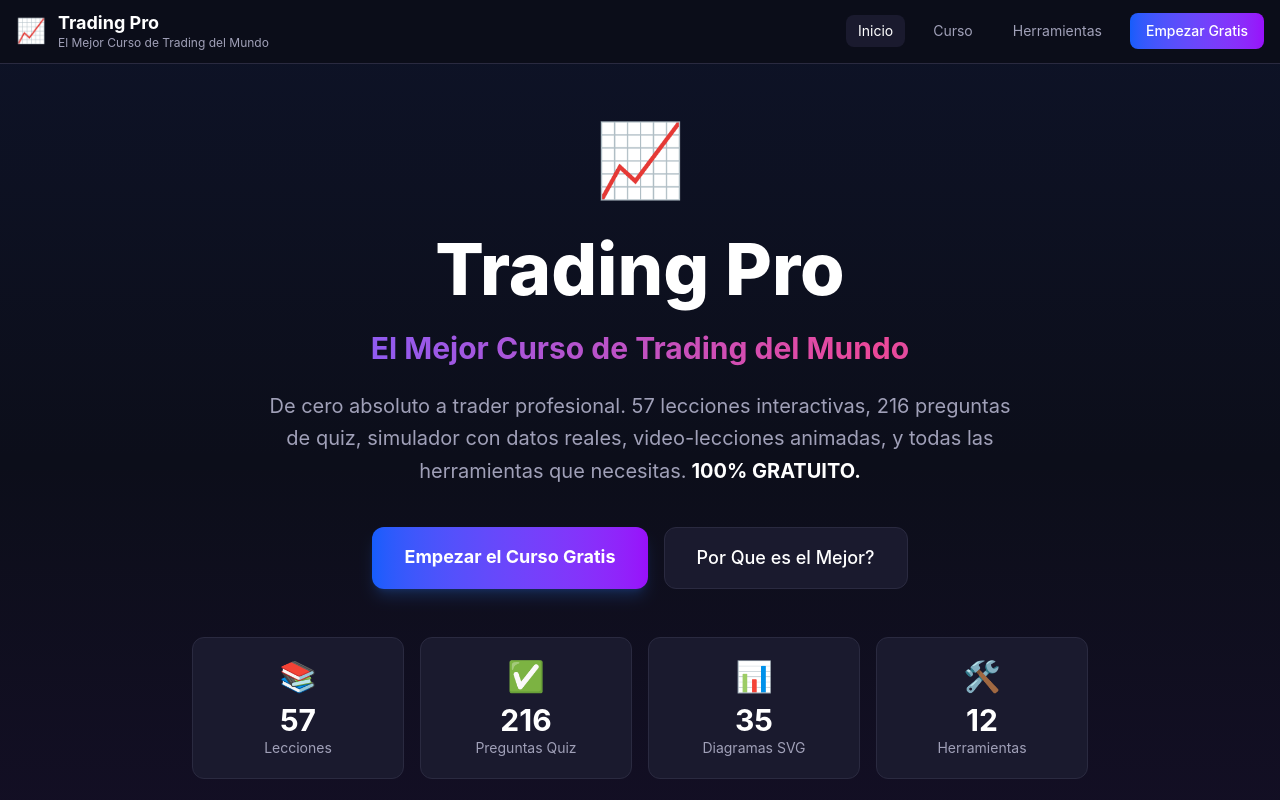
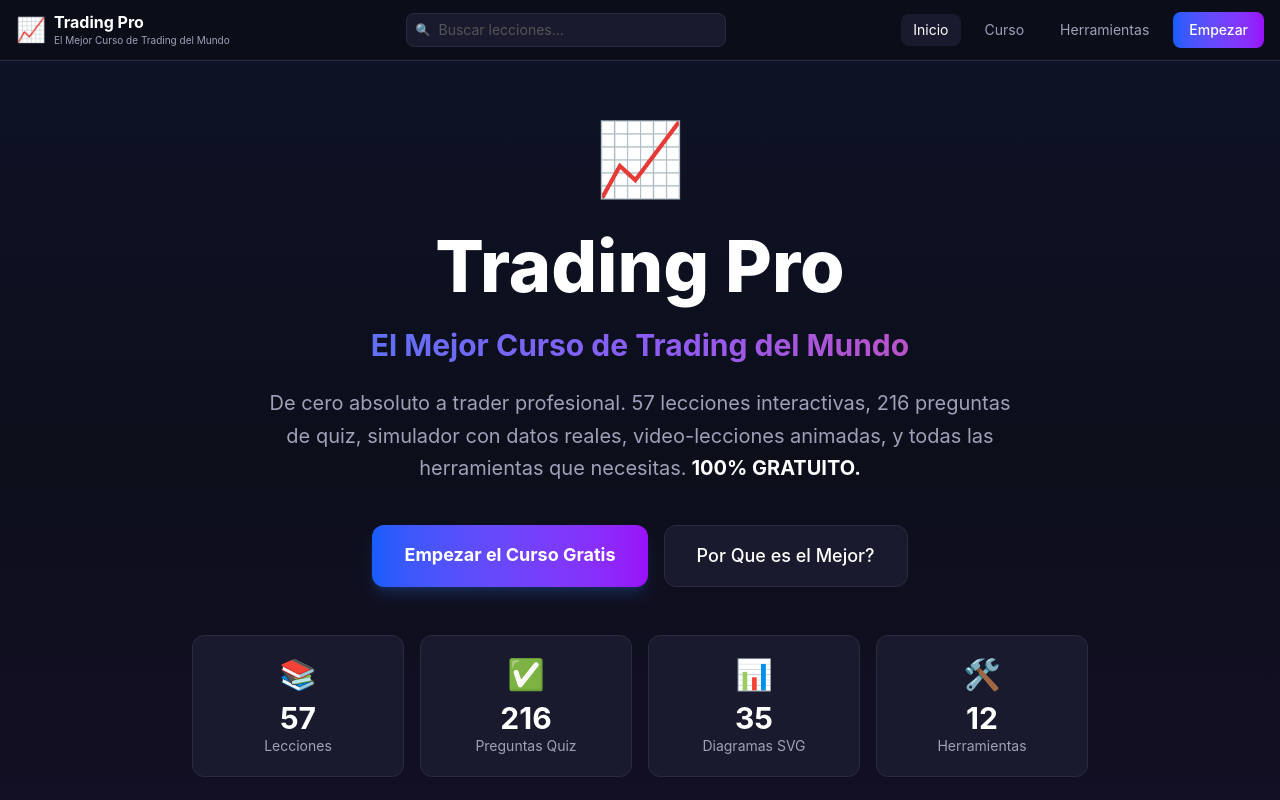
Before and after one commit to carlos90inversiones/el-mejor-curso-de-trading, a Next.js app: page / in a window 1280 px wide. Shown: the top 800 px of the page. Built offline with nearby package versions, Linux system fonts and the light colour scheme.

Commit message:
Buscador global en navbar, confetti quiz, 6 testimonials, 8 FAQ, breadcrumbs, Footer compartido en landing

```diff
--- a/src/app/leccion/[lessonId]/page.tsx
+++ b/src/app/leccion/[lessonId]/page.tsx
@@ -44,9 +44,18 @@ export default function LeccionPage({ params }: { params: Promise<{ lessonId: st
     <div className="min-h-screen">
       <Navbar />
       <main className="max-w-7xl mx-auto px-4 py-8">
-        <Link href={`/fase/${phase.id}`} className="text-[#a0a0b8] hover:text-white mb-6 flex items-center gap-2 transition text-sm">
-          <span>&#8592;</span> Volver a Fase {phase.number}: {phase.title}
-        </Link>
+        {/* Breadcrumbs */}
+        <nav className="flex items-center gap-2 text-sm mb-6 flex-wrap">
+          <Link href="/curso" className="text-[#555] hover:text-[#a0a0b8] transition">Curso</Link>
+          <span className="text-[#333]">/</span>
+          <Link href={`/fase/${phase.id}`} className="hover:text-white transition" style={{ color: phase.color }}>
+            Fase {phase.number}
+          </Link>
+          <span className="text-[#333]">/</span>
+          <span className="text-[#a0a0b8]">{mod.title}</span>
+          <span className="text-[#333]">/</span>
+          <span className="text-white font-medium truncate max-w-[200px]">{lesson.title}</span>
+        </nav>
 
         <div className="flex flex-col lg:flex-row gap-8">
           <div className="flex-1 min-w-0">
--- a/src/app/page.tsx
+++ b/src/app/page.tsx
@@ -1,6 +1,7 @@
 "use client";
 import Link from "next/link";
 import Navbar from "@/components/Navbar";
+import Footer from "@/components/Footer";
 import { ScrollReveal, AnimatedCounter, Float } from "@/components/Animations";
 import InstructorPresenter, { INSTRUCTOR_CLIPS } from "@/components/InstructorPresenter";
 import DailyTip from "@/components/DailyTip";
@@ -195,6 +196,67 @@ export default function LandingPage() {
           ))}
         </div>
 
+        {/* TESTIMONIALS */}
+        <ScrollReveal>
+          <div className="text-center mb-12">
+            <h2 className="text-3xl font-extrabold text-white mb-4">Lo Que Dicen Nuestros Alumnos</h2>
+          </div>
+        </ScrollReveal>
+        <div className="grid grid-cols-1 md:grid-cols-3 gap-6 mb-16">
+          {[
+            { name: "Carlos M.", role: "Day Trader", text: "Despues de gastar 1,500 euros en otros cursos, encontre este GRATIS y tiene MAS contenido que todos los anteriores juntos. El simulador con modo Challenge es brutal.", stars: 5 },
+            { name: "Laura G.", role: "Swing Trader", text: "Los SVGs dentro de las lecciones cambiaron todo. Por fin ENTIENDO lo que es un Order Block sin tener que imaginar. Y la gamificacion me mantiene enganchada.", stars: 5 },
+            { name: "Miguel R.", role: "Prop Firm Trader", text: "Pase mi primer challenge de FTMO gracias a la Fase 5 de este curso. Las 3 lecciones de prop firms valen mas que cualquier curso de pago.", stars: 5 },
+            { name: "Ana P.", role: "Principiante", text: "No sabia NADA de trading. Empece desde cero y en 3 meses ya operaba en demo con resultados positivos. Las explicaciones son clarisimas.", stars: 5 },
+            { name: "David S.", role: "Algo Trader", text: "La Fase 6 de trading algoritmico es increible. Aprendi Python, Pine Script y a hacer bots. Cosas que en otros cursos cobran 2,000 euros.", stars: 5 },
+            { name: "Sofia L.", role: "Estudiante", text: "Los flashcards y la practica de velas me ayudaron a memorizar todo. Y el examen por escenarios es como estar en un challenge real.", stars: 5 },
+          ].map((t, i) => (
+            <ScrollReveal key={i} delay={i * 0.05}>
+              <div className="bg-[#1a1a2e] border border-[#2a2a40] rounded-xl p-6 h-full">
+                <div className="flex gap-0.5 mb-3">
+                  {Array.from({ length: t.stars }, (_, j) => <span key={j} className="text-amber-400">★</span>)}
+                </div>
+                <p className="text-[#a0a0b8] text-sm mb-4 leading-relaxed italic">"{t.text}"</p>
+                <div>
+                  <p className="text-white font-bold text-sm">{t.name}</p>
+                  <p className="text-[#555] text-xs">{t.role}</p>
+                </div>
+              </div>
+            </ScrollReveal>
+          ))}
+        </div>
+
+        {/* FAQ */}
+        <ScrollReveal>
+          <div className="text-center mb-8">
+            <h2 className="text-3xl font-extrabold text-white mb-4">Preguntas Frecuentes</h2>
+          </div>
+        </ScrollReveal>
+        <div className="space-y-4 mb-16 max-w-3xl mx-auto">
+          {[
+            { q: "Es realmente 100% gratis?", a: "Si. No hay pagos ocultos, no hay version premium, no hay suscripciones. Todo el contenido (57 lecciones, 216 quizzes, simulador, herramientas) esta disponible desde el dia 1 sin pagar nada." },
+            { q: "Necesito saber algo de finanzas para empezar?", a: "No. El curso empieza desde CERO absoluto. La Fase 1 te explica que es el trading como si tuvieras 5 anos. No necesitas conocimientos previos de ninguna clase." },
+            { q: "Cuanto tiempo necesito para completar el curso?", a: "Dedicando 1-2 horas al dia, puedes completar las 57 lecciones en 4-6 semanas. Pero el trading requiere practica: recomendamos 3-6 meses en demo antes de dinero real." },
+            { q: "Puedo vivir del trading?", a: "Si, pero no es facil ni rapido. Con educacion (este curso), practica (3-6 meses demo), y disciplina, es posible. Un trader consistente gana 2-5% mensual. Con cuentas fondeadas de 100K+, eso puede ser un ingreso serio." },
+            { q: "Las cuentas fondeadas (prop firms) son reales?", a: "Si. Empresas como FTMO, Funded Next y otras te dan capital real (10K-200K) para operar. Tu pasas un examen y te quedas con el 80% de las ganancias. La Fase 5 del curso te prepara para esto." },
+            { q: "El simulador usa datos reales?", a: "Si. El simulador avanzado usa datos historicos reales de EUR/USD (4 escenarios diferentes). El modo Challenge simula un examen de prop firm con drawdown y objetivos reales." },
+            { q: "Que tecnologias se usan en el curso?", a: "Para estudiar: TradingView (gratis), MetaTrader 4/5 (gratis). Para la Fase 6 (algo trading): Python, Pine Script. Todo gratuito y con instrucciones paso a paso." },
+            { q: "Hay certificado?", a: "Si. Al completar el 80% de cada fase, puedes descargar un certificado en formato PNG. Hay 7 certificados en total (uno por fase)." },
+          ].map((faq, i) => (
+            <ScrollReveal key={i} delay={i * 0.03}>
+              <details className="bg-[#1a1a2e] border border-[#2a2a40] rounded-xl group">
+                <summary className="p-5 cursor-pointer text-white font-medium flex items-center justify-between hover:bg-[#222240] rounded-xl transition">
+                  {faq.q}
+                  <span className="text-[#a0a0b8] group-open:rotate-180 transition-transform">▼</span>
+                </summary>
+                <div className="px-5 pb-5 text-[#a0a0b8] text-sm leading-relaxed">
+                  {faq.a}
+                </div>
+              </details>
+            </ScrollReveal>
+          ))}
+        </div>
+
         {/* Final CTA */}
         <ScrollReveal>
           <div className="text-center bg-gradient-to-r from-blue-900/20 to-purple-900/20 border border-blue-800/30 rounded-2xl p-10">
@@ -210,13 +272,7 @@ export default function LandingPage() {
         </ScrollReveal>
       </section>
 
-      {/* Footer */}
-      <footer className="border-t border-[#2a2a40] py-8 mt-16">
-        <div className="max-w-6xl mx-auto px-4 text-center">
-          <p className="text-[#555] text-sm">Trading Pro - El Mejor Curso de Trading del Mundo</p>
-          <p className="text-[#444] text-xs mt-1">57 lecciones | 216 quizzes | 35 diagramas | 12 herramientas | 100% Gratuito</p>
-        </div>
-      </footer>
+      <Footer />
     </div>
   );
 }
--- a/src/app/quiz/[lessonId]/page.tsx
+++ b/src/app/quiz/[lessonId]/page.tsx
@@ -5,6 +5,7 @@ import Navbar from "@/components/Navbar";
 import Footer from "@/components/Footer";
 import { COURSE_DATA } from "@/lib/courseData";
 import { useProgress } from "@/lib/useProgress";
+import { Confetti } from "@/components/Animations";
 import { useGamification } from "@/components/GamificationSystem";
 
 function findLesson(lessonId: string) {
@@ -65,6 +66,7 @@ export default function QuizPage({ params }: { params: Promise<{ lessonId: strin
   if (finished) {
     return (
       <div className="min-h-screen">
+        <Confetti active={finalScore >= 70} />
         <Navbar />
         <div className="max-w-2xl mx-auto px-4 py-12">
           <div className="bg-[#1a1a2e] border border-[#2a2a40] rounded-2xl p-8 text-center">
--- a/src/components/Navbar.tsx
+++ b/src/components/Navbar.tsx
@@ -1,36 +1,78 @@
 "use client";
+import { useState, useMemo } from "react";
 import Link from "next/link";
-import { usePathname } from "next/navigation";
+import { usePathname, useRouter } from "next/navigation";
+import { COURSE_DATA } from "@/lib/courseData";
 
 export default function Navbar() {
   const pathname = usePathname();
+  const router = useRouter();
+  const [searchQuery, setSearchQuery] = useState("");
+  const [searchOpen, setSearchOpen] = useState(false);
+
+  const searchResults = useMemo(() => {
+    if (searchQuery.length < 2) return [];
+    const q = searchQuery.toLowerCase();
+    const found: { id: string; title: string; phaseNum: number; color: string }[] = [];
+    COURSE_DATA.forEach(phase => {
+      phase.modules.forEach(mod => {
+        mod.lessons.forEach(lesson => {
+          if (lesson.title.toLowerCase().includes(q) || lesson.keyPoints.some(k => k.toLowerCase().includes(q))) {
+            found.push({ id: lesson.id, title: lesson.title, phaseNum: phase.number, color: phase.color });
+          }
+        });
+      });
+    });
+    return found.slice(0, 8);
+  }, [searchQuery]);
 
   return (
     <nav className="sticky top-0 z-50 border-b border-[#2a2a40] bg-[#0c0e1a]/95 backdrop-blur-md">
       <div className="max-w-7xl mx-auto px-4 py-3 flex items-center justify-between">
-        <Link href="/" className="flex items-center gap-3 hover:opacity-80 transition">
+        <Link href="/" className="flex items-center gap-2 hover:opacity-80 transition shrink-0">
           <span className="text-2xl">📈</span>
-          <div>
-            <h1 className="text-lg font-bold text-white leading-tight">Trading Pro</h1>
-            <p className="text-xs text-[#a0a0b8]">El Mejor Curso de Trading del Mundo</p>
+          <div className="hidden sm:block">
+            <h1 className="text-base font-bold text-white leading-tight">Trading Pro</h1>
+            <p className="text-[10px] text-[#a0a0b8]">El Mejor Curso de Trading del Mundo</p>
           </div>
         </Link>
-        <div className="flex items-center gap-2 sm:gap-4">
+
+        {/* Search - Desktop */}
+        <div className="hidden md:block relative flex-1 max-w-xs mx-4">
+          <input value={searchQuery} onChange={e => { setSearchQuery(e.target.value); setSearchOpen(true); }}
+            onFocus={() => setSearchOpen(true)}
+            placeholder="Buscar lecciones..."
+            className="w-full bg-[#1a1a2e] border border-[#2a2a40] rounded-lg pl-8 pr-3 py-1.5 text-sm text-white placeholder-[#555] outline-none focus:border-blue-500/50 transition" />
+          <span className="absolute left-2.5 top-1/2 -translate-y-1/2 text-[#555] text-xs">🔍</span>
+          {searchOpen && searchResults.length > 0 && (
+            <div className="absolute top-full mt-1 left-0 right-0 bg-[#1a1a2e] border border-[#2a2a40] rounded-lg shadow-2xl shadow-black/50 z-50 max-h-72 overflow-y-auto">
+              {searchResults.map(r => (
+                <button key={r.id} onClick={() => { router.push(`/leccion/${r.id}`); setSearchOpen(false); setSearchQuery(""); }}
+                  className="w-full text-left p-2.5 hover:bg-[#222240] transition border-b border-[#2a2a40]/50 last:border-0 flex items-center gap-2">
+                  <span className="text-[9px] font-bold px-1.5 py-0.5 rounded" style={{ background: r.color + "22", color: r.color }}>F{r.phaseNum}</span>
+                  <span className="text-white text-sm truncate">{r.title}</span>
+                </button>
+              ))}
+            </div>
+          )}
+        </div>
+
+        <div className="flex items-center gap-1 sm:gap-3">
           <Link href="/"
-            className={`text-sm px-3 py-1.5 rounded-lg transition ${pathname === "/" ? "text-white bg-[#1a1a2e]" : "text-[#a0a0b8] hover:text-white"}`}>
+            className={`text-xs sm:text-sm px-2 sm:px-3 py-1.5 rounded-lg transition ${pathname === "/" ? "text-white bg-[#1a1a2e]" : "text-[#a0a0b8] hover:text-white"}`}>
             Inicio
           </Link>
           <Link href="/curso"
-            className={`text-sm px-3 py-1.5 rounded-lg transition ${pathname.startsWith("/curso") || pathname.startsWith("/fase") || pathname.startsWith("/leccion") ? "text-white bg-[#1a1a2e]" : "text-[#a0a0b8] hover:text-white"}`}>
+            className={`text-xs sm:text-sm px-2 sm:px-3 py-1.5 rounded-lg transition ${pathname.startsWith("/curso") || pathname.startsWith("/fase") || pathname.startsWith("/leccion") || pathname.startsWith("/quiz") ? "text-white bg-[#1a1a2e]" : "text-[#a0a0b8] hover:text-white"}`}>
             Curso
           </Link>
           <Link href="/herramientas"
-            className={`text-sm px-3 py-1.5 rounded-lg transition hidden sm:block ${pathname === "/herramientas" ? "text-white bg-[#1a1a2e]" : "text-[#a0a0b8] hover:text-white"}`}>
+            className={`text-xs sm:text-sm px-2 sm:px-3 py-1.5 rounded-lg transition hidden sm:block ${pathname === "/herramientas" ? "text-white bg-[#1a1a2e]" : "text-[#a0a0b8] hover:text-white"}`}>
             Herramientas
           </Link>
           <Link href="/curso"
-            className="bg-gradient-to-r from-blue-600 to-purple-600 text-white text-sm px-4 py-2 rounded-lg hover:opacity-90 transition font-medium">
-            Empezar Gratis
+            className="bg-gradient-to-r from-blue-600 to-purple-600 text-white text-xs sm:text-sm px-3 sm:px-4 py-2 rounded-lg hover:opacity-90 transition font-medium">
+            Empezar
           </Link>
         </div>
       </div>
```
